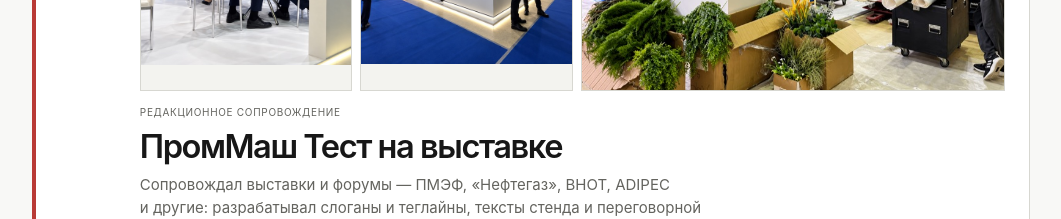
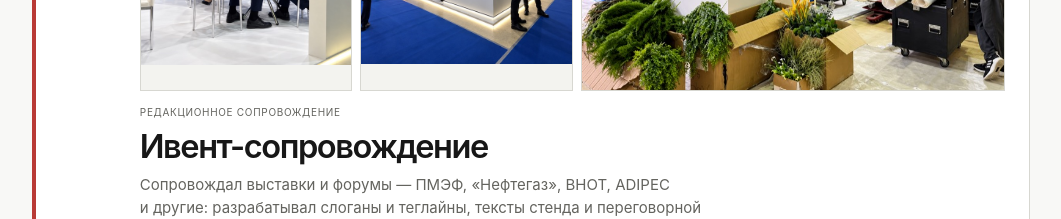
Before and after one commit to mmarkovvvv/mikhail-markov-portfolio, a Next.js app: page / in a window 1280 px wide. Shown: the part 3720-3939 px from the top of the page, without its empty margins (109-1170 px from the left). Built offline with nearby package versions, Linux system fonts and the light colour scheme.

Commit message:
Rename event support project

```diff
--- a/app/page.tsx
+++ b/app/page.tsx
@@ -171,7 +171,7 @@
       {
         number: "01",
         category: "Редакционное сопровождение",
-        title: "ПромМаш Тест на выставке",
+        title: "Ивент-сопровождение",
         text: "Сопровождал выставки и форумы — ПМЭФ, «Нефтегаз», ВНОТ, ADIPEC и другие: разрабатывал слоганы и теглайны, тексты стенда и переговорной зоны, навигацию и ключевые сообщения. Проводил редакционный контроль реализации застройки: проверял формулировки, цифры, названия и размещение материалов на носителях.",
         gallery: [
           {
```
Also changed, not shown: 1 other file (tests, documents, lock files or other folders).
